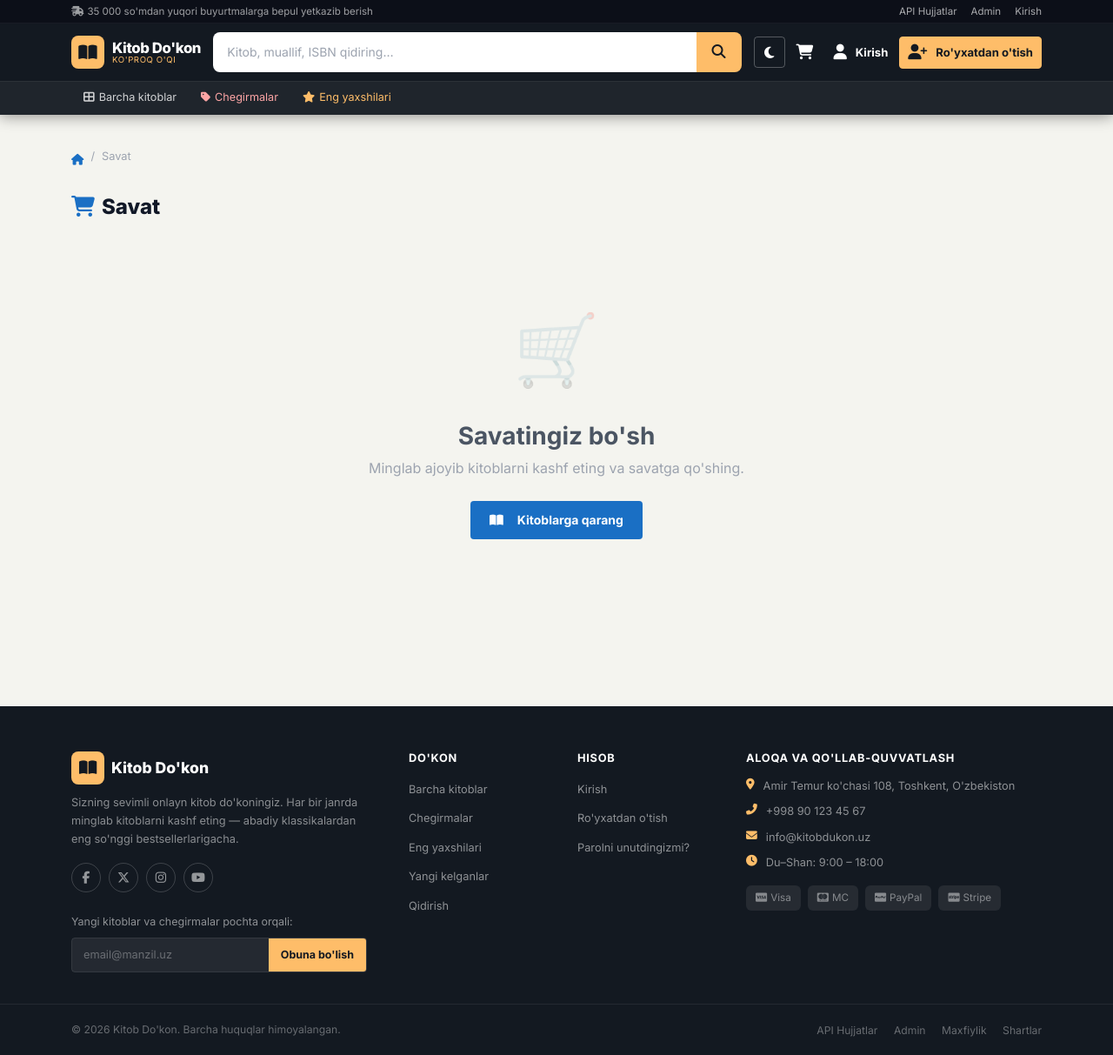
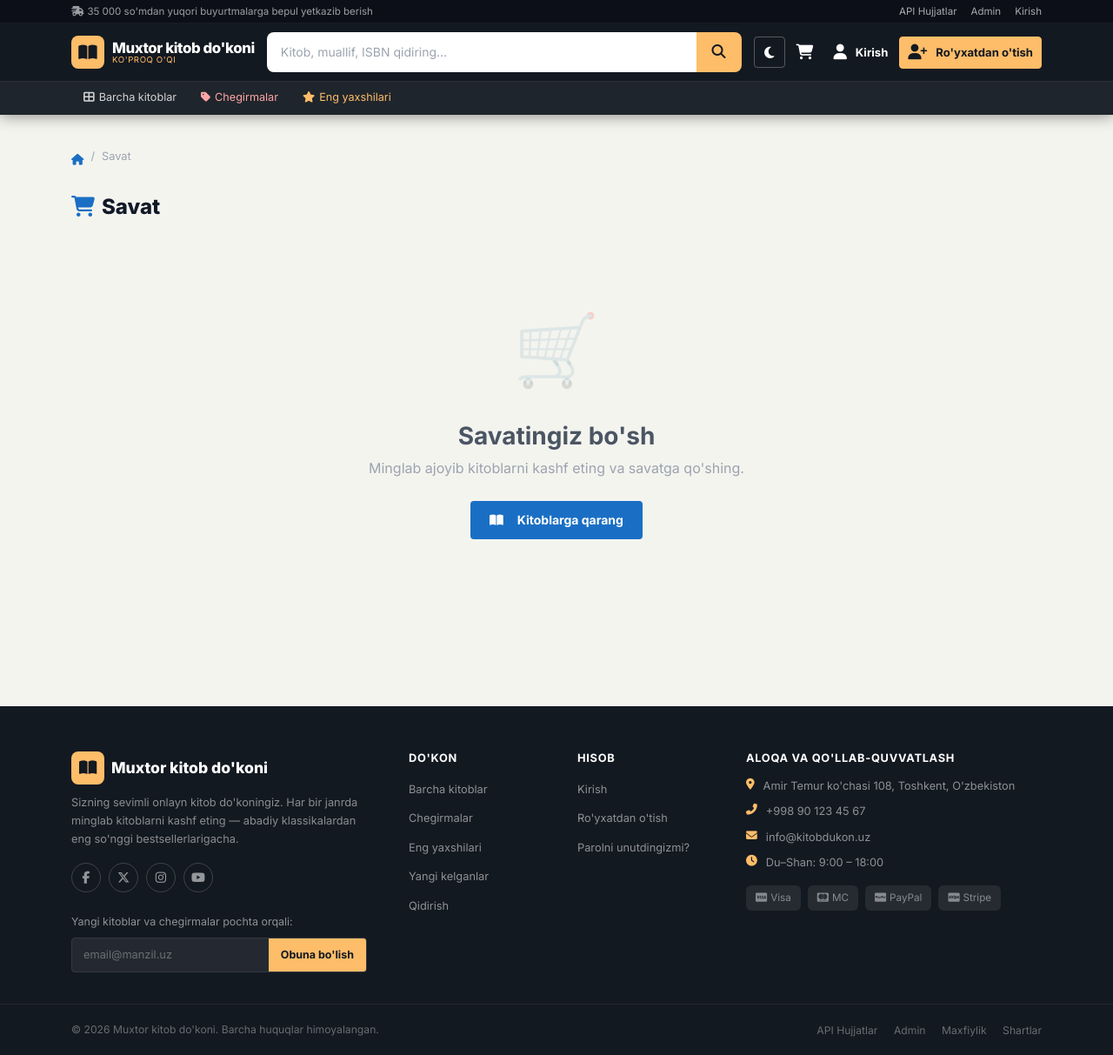
Before and after one commit to Umidjon-coder1/Bookstore, a Django app: template templates/cart/cart.html in a window 1280 px wide. Shown: the whole page at 87% size. Run offline with Django 5.2, Linux system fonts and the light colour scheme; the template is opened without the code that fills it, so the values that code supplies are empty.

Commit message:
Rename store to 'Muxtor kitob do'koni' across all templates

```diff
--- a/templates/base.html
+++ b/templates/base.html
@@ -3,8 +3,8 @@
 <head>
   <meta charset="UTF-8">
   <meta name="viewport" content="width=device-width, initial-scale=1.0">
-  <meta name="description" content="Kitob Do'kon — Minglab kitoblar, tez yetkazib berish.">
-  <title>{% block title %}Kitob Do'kon{% endblock %}</title>
+  <meta name="description" content="Muxtor kitob do'koni — Minglab kitoblar, tez yetkazib berish.">
+  <title>{% block title %}Muxtor kitob do'koni{% endblock %}</title>
 
   <!-- Prevent dark-mode flash -->
   <script>
--- a/templates/books/detail.html
+++ b/templates/books/detail.html
@@ -1,6 +1,6 @@
 {% extends 'base.html' %}
 {% load static %}
-{% block title %}{{ book.title }} — Kitob Do'kon{% endblock %}
+{% block title %}{{ book.title }} — Muxtor kitob do'koni{% endblock %}
 
 {% block content %}
 <div class="container page-fade-in">
--- a/templates/books/list.html
+++ b/templates/books/list.html
@@ -1,6 +1,6 @@
 {% extends 'base.html' %}
 {% load static %}
-{% block title %}Kitoblar — Kitob Do'kon{% endblock %}
+{% block title %}Kitoblar — Muxtor kitob do'koni{% endblock %}
 
 {% block content %}
 <div class="container page-fade-in">
--- a/templates/books/search.html
+++ b/templates/books/search.html
@@ -1,5 +1,5 @@
 {% extends 'base.html' %}
-{% block title %}Qidiruv: {{ query }} — Kitob Do'kon{% endblock %}
+{% block title %}Qidiruv: {{ query }} — Muxtor kitob do'koni{% endblock %}
 {% block content %}
 <div class="container py-5">
   <div class="row mb-4">
--- a/templates/cart/cart.html
+++ b/templates/cart/cart.html
@@ -1,5 +1,5 @@
 {% extends 'base.html' %}
-{% block title %}Savat — Kitob Do'kon{% endblock %}
+{% block title %}Savat — Muxtor kitob do'koni{% endblock %}
 {% block content %}
 <div class="container page-fade-in">
 
--- a/templates/dashboard/index.html
+++ b/templates/dashboard/index.html
@@ -1,5 +1,5 @@
 {% extends 'base.html' %}
-{% block title %}Boshqaruv paneli — Kitob Do'kon{% endblock %}
+{% block title %}Boshqaruv paneli — Muxtor kitob do'koni{% endblock %}
 {% block content %}
 <div class="container-fluid py-4">
   <div class="d-flex justify-content-between align-items-center mb-4">
--- a/templates/includes/footer.html
+++ b/templates/includes/footer.html
@@ -10,7 +10,7 @@
             <div style="width:38px;height:38px;background:var(--nav-accent);border-radius:8px;display:flex;align-items:center;justify-content:center;color:var(--nav-bg);font-size:18px;flex-shrink:0">
               <i class="fas fa-book-open"></i>
             </div>
-            <span class="brand-name">Kitob Do'kon</span>
+            <span class="brand-name">Muxtor kitob do'koni</span>
           </div>
           <p>Sizning sevimli onlayn kitob do'koningiz. Har bir janrda minglab kitoblarni kashf eting — abadiy klassikalardan eng so'nggi bestsellerlarigacha.</p>
           <div class="footer-socials">
@@ -79,7 +79,7 @@
 
   <div class="footer-bottom">
     <div class="container d-flex justify-content-between align-items-center flex-wrap gap-2">
-      <p>&copy; {% now "Y" %} Kitob Do'kon. Barcha huquqlar himoyalangan.</p>
+      <p>&copy; {% now "Y" %} Muxtor kitob do'koni. Barcha huquqlar himoyalangan.</p>
       <div>
         <a href="/api/docs/">API Hujjatlar</a>
         <a href="/admin/">Admin</a>
--- a/templates/includes/navbar.html
+++ b/templates/includes/navbar.html
@@ -18,10 +18,10 @@
     <div class="navbar-main">
 
       <!-- Logo -->
-      <a href="{% url 'books:list' %}" class="navbar-logo" aria-label="Kitob do'kon bosh sahifasi">
+      <a href="{% url 'books:list' %}" class="navbar-logo" aria-label="Muxtor kitob do'koni bosh sahifasi">
         <div class="navbar-logo-icon"><i class="fas fa-book-open"></i></div>
         <div class="navbar-logo-text">
-          <span class="brand-name">Kitob Do'kon</span>
+          <span class="brand-name">Muxtor kitob do'koni</span>
           <span class="brand-tagline">Ko'proq&nbsp;O'qi</span>
         </div>
       </a>
--- a/templates/orders/checkout.html
+++ b/templates/orders/checkout.html
@@ -1,5 +1,5 @@
 {% extends 'base.html' %}
-{% block title %}Rasmiylashtirish — Kitob Do'kon{% endblock %}
+{% block title %}Rasmiylashtirish — Muxtor kitob do'koni{% endblock %}
 {% block content %}
 <div class="container py-5">
   <h2 class="fw-bold mb-4"><i class="fas fa-lock me-2 text-primary"></i>Buyurtmani rasmiylashtirish</h2>
--- a/templates/orders/detail.html
+++ b/templates/orders/detail.html
@@ -1,5 +1,5 @@
 {% extends 'base.html' %}
-{% block title %}Buyurtma {{ order.order_number }} — Kitob Do'kon{% endblock %}
+{% block title %}Buyurtma {{ order.order_number }} — Muxtor kitob do'koni{% endblock %}
 {% block content %}
 <div class="container py-5">
   <div class="d-flex justify-content-between align-items-center mb-4">
--- a/templates/orders/list.html
+++ b/templates/orders/list.html
@@ -1,5 +1,5 @@
 {% extends 'base.html' %}
-{% block title %}Buyurtmalarim — Kitob Do'kon{% endblock %}
+{% block title %}Buyurtmalarim — Muxtor kitob do'koni{% endblock %}
 {% block content %}
 <div class="container page-fade-in">
   <nav class="page-breadcrumb" aria-label="breadcrumb">
--- a/templates/payments/payment.html
+++ b/templates/payments/payment.html
@@ -1,5 +1,5 @@
 {% extends 'base.html' %}
-{% block title %}To'lov — Kitob Do'kon{% endblock %}
+{% block title %}To'lov — Muxtor kitob do'koni{% endblock %}
 {% block content %}
 <div class="container py-5">
   <div class="row justify-content-center">
--- a/templates/payments/success.html
+++ b/templates/payments/success.html
@@ -1,5 +1,5 @@
 {% extends 'base.html' %}
-{% block title %}Buyurtma tasdiqlandi — Kitob Do'kon{% endblock %}
+{% block title %}Buyurtma tasdiqlandi — Muxtor kitob do'koni{% endblock %}
 {% block content %}
 <div class="container py-5">
   <div class="row justify-content-center">
--- a/templates/users/login.html
+++ b/templates/users/login.html
@@ -1,5 +1,5 @@
 {% extends 'base.html' %}
-{% block title %}Kirish — Kitob Do'kon{% endblock %}
+{% block title %}Kirish — Muxtor kitob do'koni{% endblock %}
 {% block content %}
 <div class="auth-wrap">
   <div class="auth-card">
@@ -7,7 +7,7 @@
     <div class="auth-logo">
       <div class="auth-logo-icon"><i class="fas fa-book-open"></i></div>
       <h1 class="auth-title">Xush kelibsiz!</h1>
-      <p class="auth-subtitle">Kitob Do'kon hisobingizga kiring</p>
+      <p class="auth-subtitle">Muxtor kitob do'koni hisobingizga kiring</p>
     </div>
 
     <form method="post" novalidate>
--- a/templates/users/password_change.html
+++ b/templates/users/password_change.html
@@ -1,5 +1,5 @@
 {% extends 'base.html' %}
-{% block title %}Parolni o'zgartirish — Kitob Do'kon{% endblock %}
+{% block title %}Parolni o'zgartirish — Muxtor kitob do'koni{% endblock %}
 {% block content %}
 <div class="container py-5">
   <div class="row justify-content-center">
--- a/templates/users/password_reset.html
+++ b/templates/users/password_reset.html
@@ -1,5 +1,5 @@
 {% extends 'base.html' %}
-{% block title %}Parolni tiklash — Kitob Do'kon{% endblock %}
+{% block title %}Parolni tiklash — Muxtor kitob do'koni{% endblock %}
 {% block content %}
 <div class="container py-5">
   <div class="row justify-content-center">
--- a/templates/users/profile.html
+++ b/templates/users/profile.html
@@ -1,5 +1,5 @@
 {% extends 'base.html' %}
-{% block title %}Profil — Kitob Do'kon{% endblock %}
+{% block title %}Profil — Muxtor kitob do'koni{% endblock %}
 {% block content %}
 <div class="container py-5">
   <div class="row g-4">
--- a/templates/users/register.html
+++ b/templates/users/register.html
@@ -1,5 +1,5 @@
 {% extends 'base.html' %}
-{% block title %}Ro'yxatdan o'tish — Kitob Do'kon{% endblock %}
+{% block title %}Ro'yxatdan o'tish — Muxtor kitob do'koni{% endblock %}
 {% block content %}
 <div class="auth-wrap">
   <div class="auth-card" style="max-width:520px">
--- a/templates/wishlist/wishlist.html
+++ b/templates/wishlist/wishlist.html
@@ -1,5 +1,5 @@
 {% extends 'base.html' %}
-{% block title %}Istaklar ro'yxati — Kitob Do'kon{% endblock %}
+{% block title %}Istaklar ro'yxati — Muxtor kitob do'koni{% endblock %}
 {% block content %}
 <div class="container page-fade-in">
   <nav class="page-breadcrumb" aria-label="breadcrumb">
```
